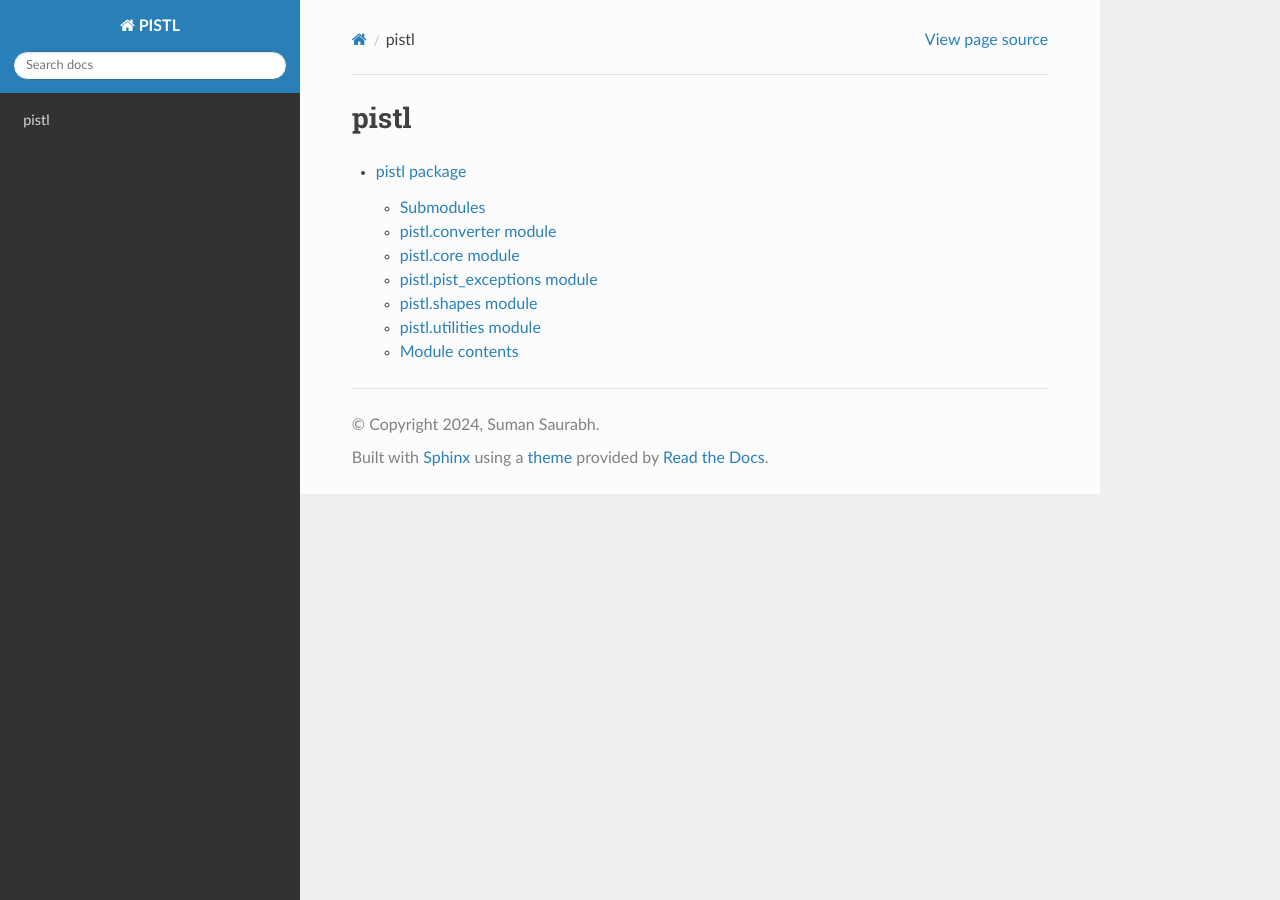
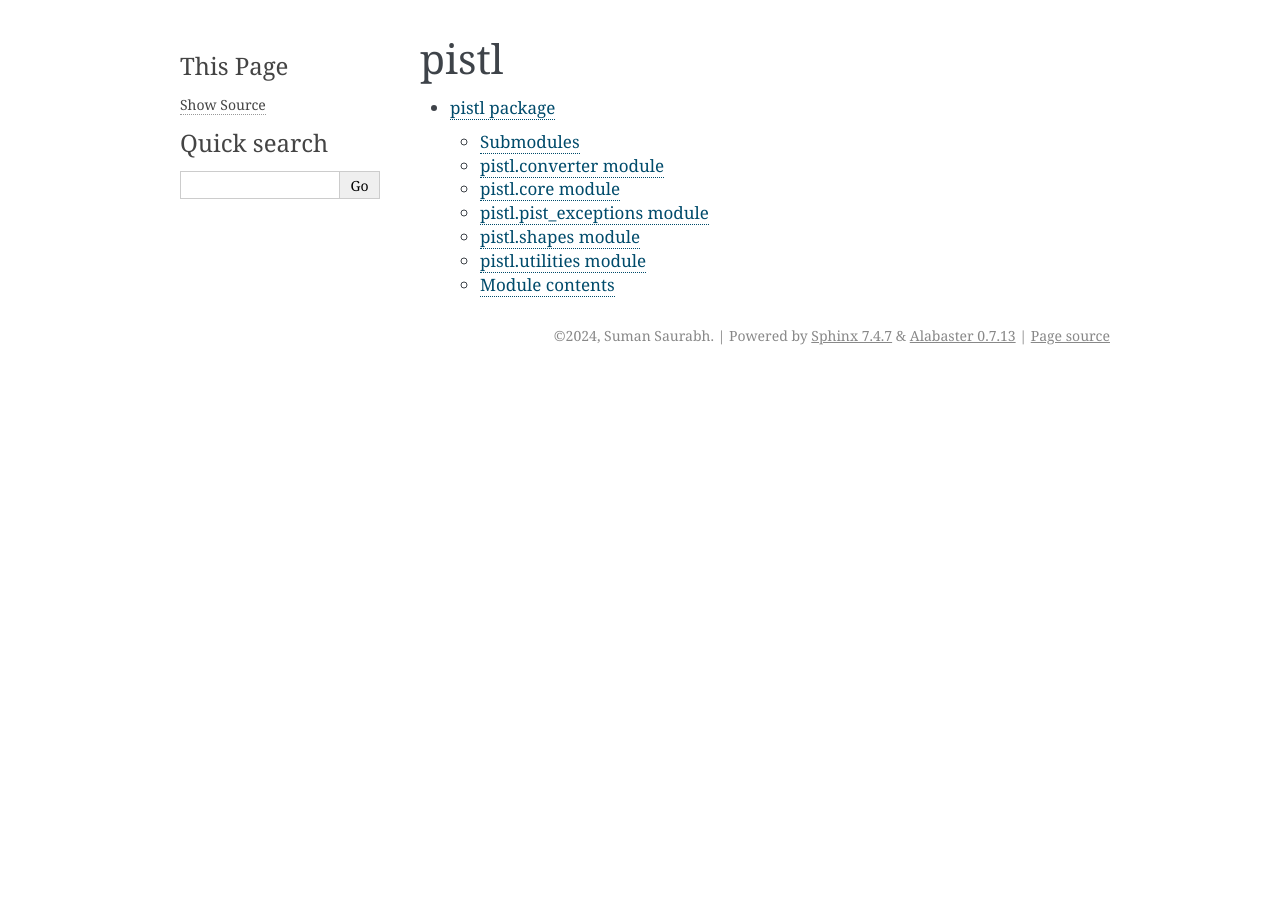
Before and after one commit to sumanan047/pistl-docs, a Sphinx documentation site: the page built from pistl/docs/source/modules.rst, in a window 1280 px wide. Built offline with Sphinx 7.4.7, drawn with Linux system fonts in a browser that asks for light colours.

Commit message:
update to alabaster again

```diff
--- a/pistl/docs/source/conf.py
+++ b/pistl/docs/source/conf.py
@@ -28,7 +28,6 @@ extensions = [
     'sphinx.ext.viewcode',
     'sphinx.ext.githubpages',
     'sphinx.ext.napoleon',
-    'sphinx-rtd-theme',
 ]
 
 templates_path = ['_templates']
@@ -38,5 +37,5 @@ exclude_patterns = []
 # -- Options for HTML output -------------------------------------------------
 # https://www.sphinx-doc.org/en/master/usage/configuration.html#options-for-html-output
 
-html_theme = 'sphinx_rtd_theme'
+html_theme = 'alabaster'
 html_static_path = ['_static']
```
